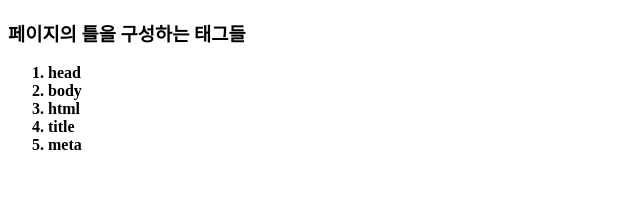
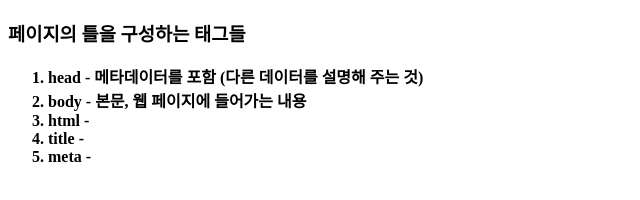
Before and after one commit to wonnoa/learnhtml, a plain HTML site: page 페이지의 틀을 구성하는 태그들.html in a window 1280 px wide. Shown: the whole page, without its empty margins (0-640 px from the left). Drawn offline with Linux system fonts and the light colour scheme.

Commit message:
Add files via upload

```diff
--- a/페이지의 틀을 구성하는 태그들.html
+++ b/페이지의 틀을 구성하는 태그들.html
@@ -10,11 +10,11 @@
   <p>
   <h3>페이지의 틀을 구성하는 태그들</h3>
     <ol><strong>
-      <li>head</li>
-      <li>body</li>
-      <li>html</li>
-      <li>title</li>
-      <li>meta</li>
+      <li>head - 메타데이터를 포함 (다른 데이터를 설명해 주는 것)</li>
+      <li>body - 본문, 웹 페이지에 들어가는 내용 </li>
+      <li>html - </li>
+      <li>title - </li>
+      <li>meta - </li>
     </ol></strong>
   </p>
 
```
